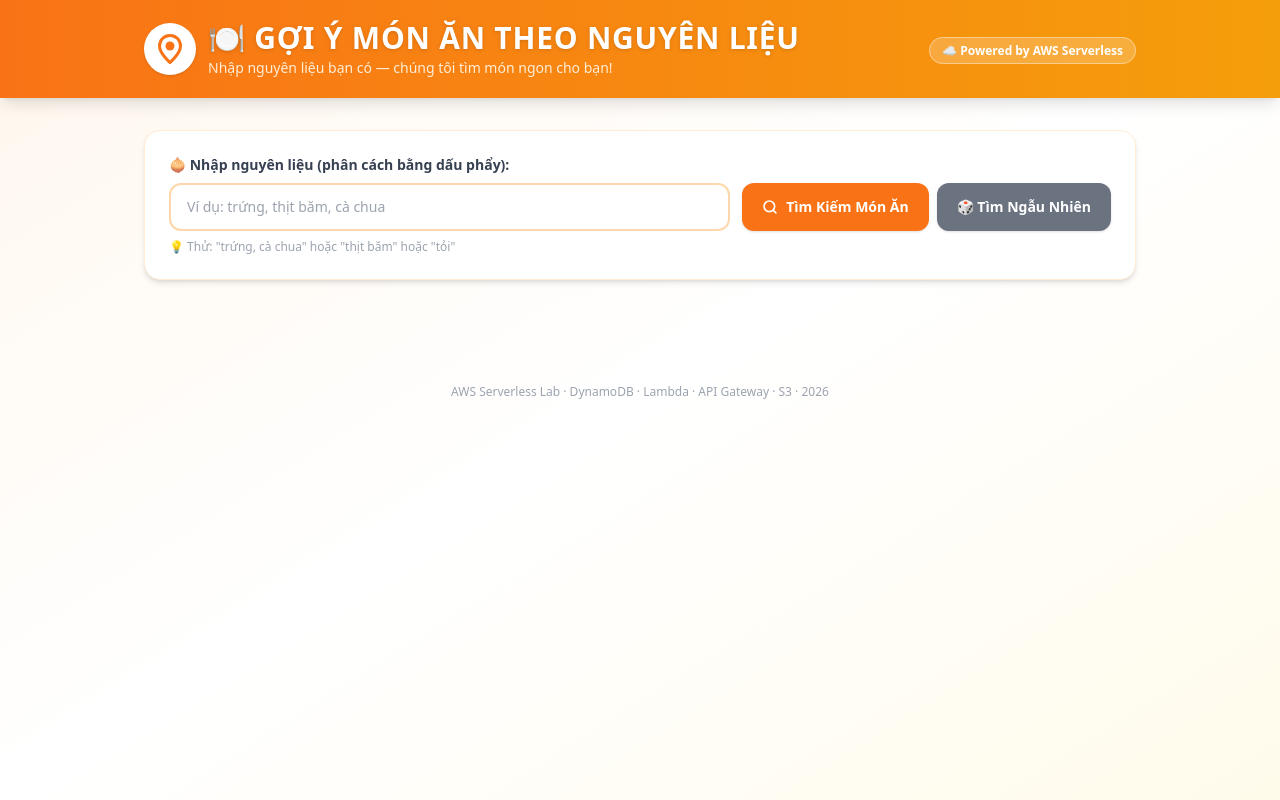
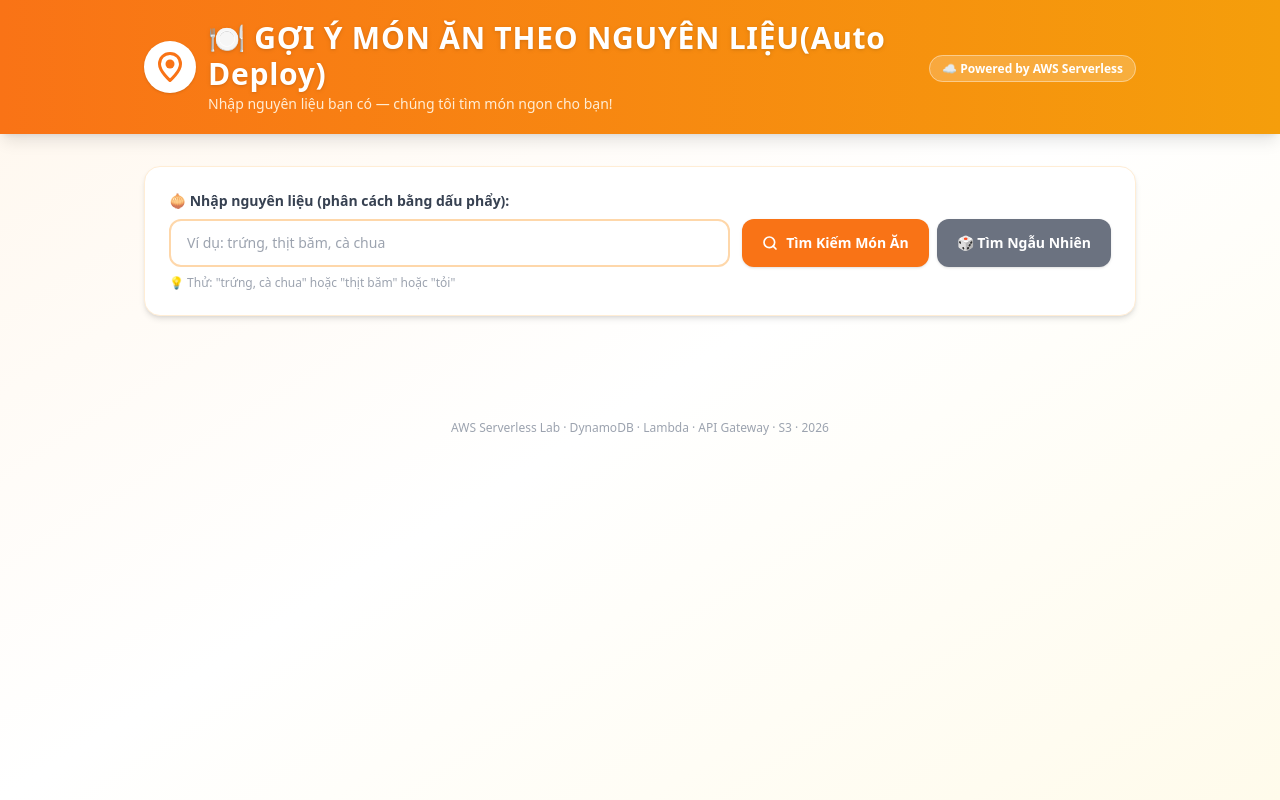
Before and after one commit to dumne2507/AWS-Final-Project, a plain HTML site: page AWS-Project-Final/frontend/index.html in a window 1280 px wide. Drawn offline with nearby package versions, Linux system fonts and the light colour scheme.

Commit message:
Update index.html

```diff
--- a/AWS-Project-Final/frontend/index.html
+++ b/AWS-Project-Final/frontend/index.html
@@ -3,7 +3,7 @@
 <head>
   <meta charset="UTF-8" />
   <meta name="viewport" content="width=device-width, initial-scale=1.0" />
-  <title>Gợi Ý Món Ăn Theo Nguyên Liệu (Auto Deploy)</title>
+  <title>Gợi Ý Món Ăn Theo Nguyên Liệu</title>
   <script src="https://cdn.tailwindcss.com"></script>
   <style>
     /* Custom scrollbar */
@@ -78,7 +78,7 @@
       </div>
       <div class="text-center sm:text-left">
         <h1 class="text-2xl sm:text-3xl font-extrabold text-white tracking-wide drop-shadow">
-          🍽️ GỢI Ý MÓN ĂN THEO NGUYÊN LIỆU
+          🍽️ GỢI Ý MÓN ĂN THEO NGUYÊN LIỆU(Auto Deploy)
         </h1>
         <p class="text-orange-100 text-sm mt-0.5">
           Nhập nguyên liệu bạn có — chúng tôi tìm món ngon cho bạn!
```
